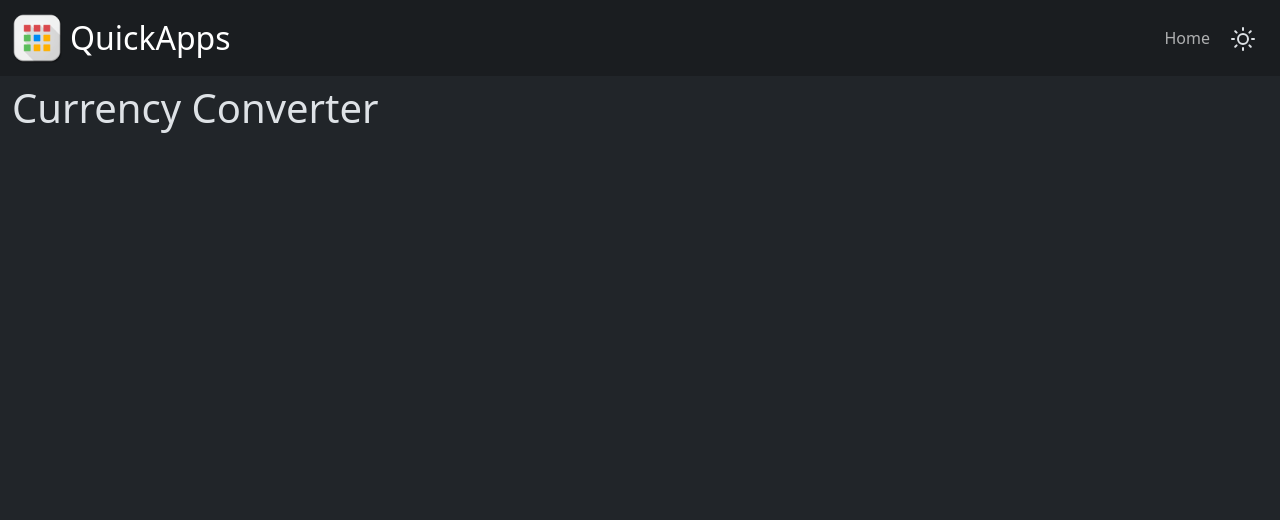
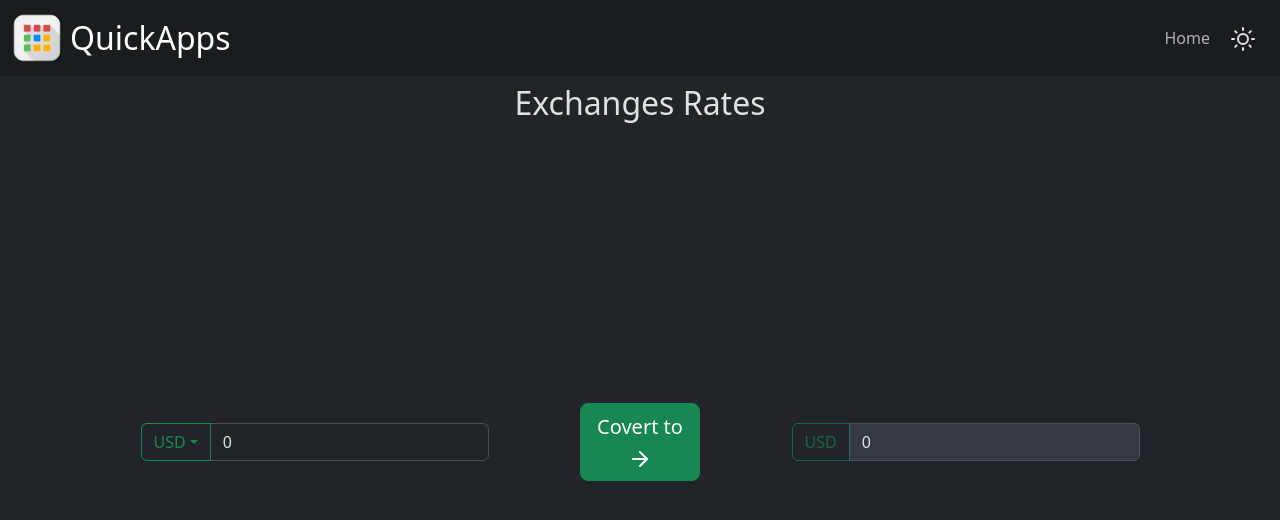
Before and after one commit to Djruizz/quickapps, a Vue app: page /CurrencyConverter in a window 1280 px wide. Shown: the top 520 px of the page. Built offline with nearby package versions, Linux system fonts and the light colour scheme.

Commit message:
Currency Converter Complete

```diff
--- a/src/components/CurrencyConverter/CurrencyConverter.vue
+++ b/src/components/CurrencyConverter/CurrencyConverter.vue
@@ -1,11 +1,147 @@
 <template>
-<h1>Currency Converter</h1>
+
+  <div class="row text-center pb-3">
+    <h2 @click="searchRates">Exchanges Rates</h2>
+  </div>
+  <div class="container d-flex flex-column justify-content-center" style="height: 80vh;">
+    <div class="container-xl mb-5">
+      <div class="row justify-content-center align-items-center">
+        <div class="col-md-4 py-3">
+          <div class="input-group">
+            <button
+              class="btn btn-outline-success dropdown-toggle"
+              type="button"
+              data-bs-toggle="dropdown"
+              aria-expanded="false"
+            >
+              {{ this.fromCurrency }}
+            </button>
+            <ul class="dropdown-menu">
+              <li v-for="(currency, index) in currenciesList" :key="index">
+                <a
+                  class="dropdown-item"
+                  href="#"
+                  @click="selectCurrency(currency)"
+                  >{{ `${currency.symbol} - ${currency.name}` }}</a
+                >
+              </li>
+            </ul>
+            <input
+              type="number"
+              class="form-control"
+              aria-label="Text input with dropdown button"
+              v-model="this.amount"
+            />
+          </div>
+        </div>
+        <div class="col-md-3 text-center">
+          <button class="btn btn-success btn-lg"
+            @click="convertCurrency"
+          >
+            Covert to
+            <div v-html="rightArrowIcon" v-if="this.isNormalDirection"></div>
+            <div v-html="downArrowIcon" v-else></div>
+          </button>
+        </div>
+        <div class="col-md-4 py-3">
+          <div class="input-group">
+            <button
+              class="btn btn-outline-success "
+              type="button"
+              data-bs-toggle="dropdown"
+              aria-expanded="false"
+              disabled
+            >
+              {{ this.toCurrency }}
+            </button>
+            <ul class="dropdown-menu">
+              <li>
+                <a
+                  class="dropdown-item"
+                  href="#"
+                  disabled
+                  ></a
+                >
+              </li>
+            </ul>
+            <input
+              type="number"
+              class="form-control"
+              aria-label="Text input with dropdown button"
+              disabled
+              v-model="this.convertedAmount"
+            />
+          </div>
+        </div>
+      </div>
+    </div>
+  </div>
 </template>
 
 <script>
+import feather from "feather-icons";
+export default {
+  data() {
+    return {
+      rightArrowIcon: feather.icons["arrow-right"].toSvg(),
+      downArrowIcon: feather.icons["arrow-down"].toSvg(),
 
+      fromCurrency:'USD',
+      amount: 0,
+      toCurrency: 'USD',
+      convertedAmount: 0,
+
+
+
+      currenciesList: [
+        { name: "US Dollar", symbol: "USD" },
+        { name: "Euro", symbol: "EUR" },
+        { name: "Japanese Yen", symbol: "JPY" },
+        { name: "British Pound", symbol: "GBP" },
+        { name: "Swiss Franc", symbol: "CHF" },
+        { name: "Canadian Dollar", symbol: "CAD" },
+        { name: "Australian Dollar", symbol: "AUD" },
+        { name: "Chinese Yuan", symbol: "CNY" },
+        { name: "Hong Kong Dollar", symbol: "HKD" },
+        { name: "South Korean Won", symbol: "KRW" },
+        { name: "Singapore Dollar", symbol: "SGD" },
+        { name: "Mexican Peso", symbol: "MXN" },
+        { name: "Brazilian Real", symbol: "BRL" },
+        { name: "Indian Rupee", symbol: "INR" },
+        { name: "Russian Ruble", symbol: "RUB" },
+      ],
+
+      isNormalDirection: true,
+    };
+  },
+  methods: {
+    async convertCurrency() {
+      const apiKey = 'acc27068cb8a4ac2813674dc6b9c8bf0' // Replace with your real API key
+      const url = `https://api.currencyfreaks.com/latest?apikey=${apiKey}&symbols=${this.fromCurrency}`
+
+      try {
+        const response = await fetch(url)
+        const data = await response.json()
+
+        if (data) {
+          const rate = data.rates[this.fromCurrency]
+          this.convertedAmount = (this.amount / rate).toFixed(2)
+        } else {
+          this.convertedAmount = 'Error'
+        }
+      } catch (error) {
+        console.error('Conversion failed:', error)
+        this.convertedAmount = 'Error'
+      }
+
+    },
+
+    selectCurrency(selectedCurrency) {
+      this.fromCurrency = selectedCurrency.symbol;
+    },
+  },
+  mounted(){
+    this.isNormalDirection = (window.innerWidth > 768) ? true : false;
+  }
+};
 </script>
-
-<style scoped>
-
-</style>
```
